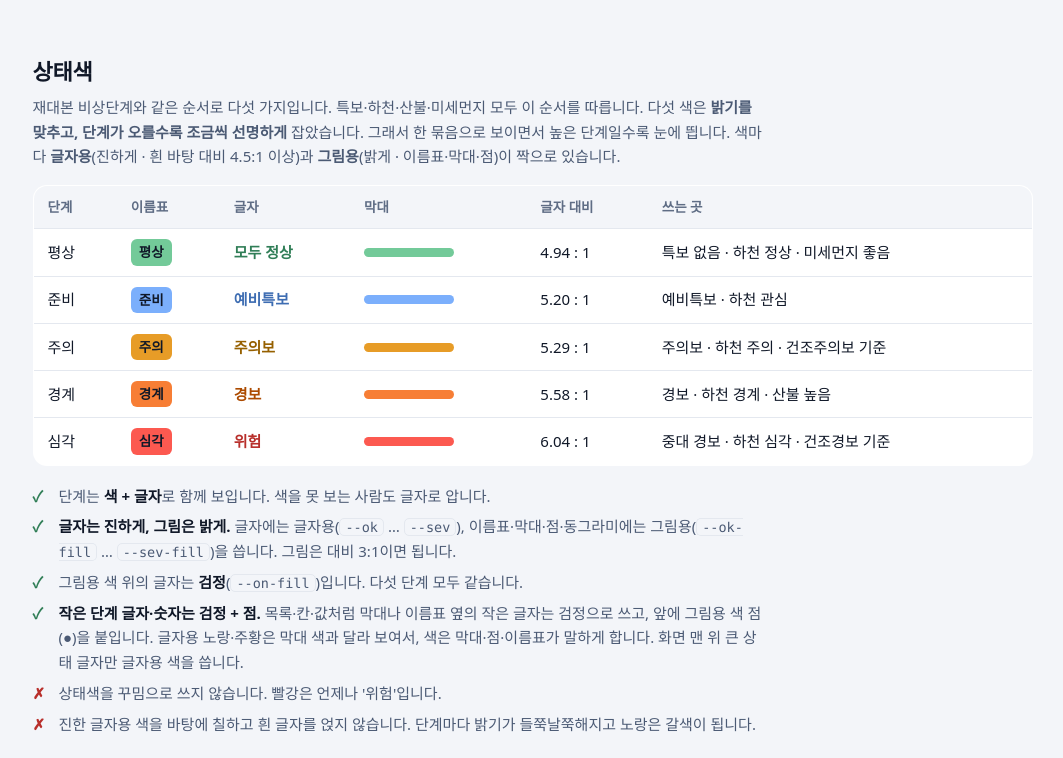
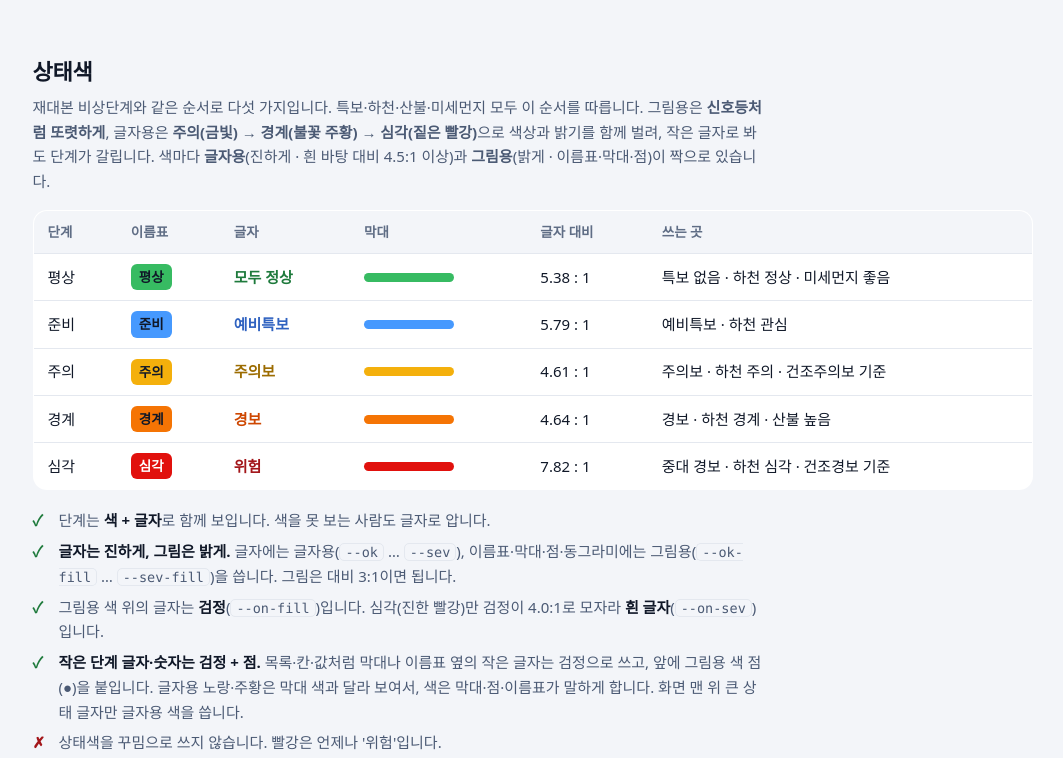
Before and after one commit to cosmicpado/design, a plain HTML site: page styles.html in a window 1280 px wide. Shown: the part 659-1417 px from the top of the page, without its empty margins (100-1163 px from the left). Drawn offline with Linux system fonts and the light colour scheme.

Commit message:
상태색 C-2 안: 그림용은 신호등처럼 또렷하게, 글자용은 주의·경계·심각을 색상과 밝기로 벌림
- 글자용: 평상 #1e7a3c · 준비 #2f62c0 · 주의 #9c6c01(금빛) · 경계 #ce4701(불꽃 주황) · 심각 #a3161a(짙은 빨강)
- 그림용: #37bb62 · #4699fe · #f4b00c · #f57404 · #e1110d — 심각이 분홍빛으로 보이던 것을 진짜 빨강으로
- 심각 이름표만 흰 글자(--on-sev) — 진한 빨강 위 검정은 4.0:1 로 모자란다

Co-Authored-By: Claude Opus 5.5 <noreply@anthropic.com>

```diff
--- a/components.css
+++ b/components.css
@@ -71,11 +71,11 @@
 .band b { font-size: 20px; font-weight: 800; color: var(--bt); }
 .band span { font-size: 14px; color: var(--ink2); }
 
-/* ── 이름표 ── 밝은 그림용 상태색 바탕 + 검은 글자(다섯 단계 모두 같은 방식). 단계 없음은 회색 바탕 + 흰 글자 */
+/* ── 이름표 ── 그림용 상태색 바탕 + 검은 글자. 심각(진한 빨강)만 흰 글자. 단계 없음은 회색 바탕 + 흰 글자 */
 .tag { display: inline-block; font-size: 13.5px; font-weight: 800; color: #fff; border-radius: 6px; padding: 2px 8px; background: var(--ink3); }
 .tag.ok, .tag.ready, .tag.caution, .tag.alert, .tag.severe { color: var(--on-fill); }
 .tag.ok { background: var(--ok-fill); } .tag.ready { background: var(--blue-fill); } .tag.caution { background: var(--amb-fill); }
-.tag.alert { background: var(--warn-fill); } .tag.severe { background: var(--sev-fill); }
+.tag.alert { background: var(--warn-fill); } .tag.severe { background: var(--sev-fill); color: var(--on-sev); }
 
 /* ── 단계 점 ── 작은 단계 글자 앞에 그림용 색 동그라미. 글자는 검정 */
 .lv { display: inline-flex; align-items: center; gap: 6px; font-weight: 800; color: var(--ink); }
--- a/styles.html
+++ b/styles.html
@@ -35,20 +35,20 @@
 
   <h2 id="status">상태색</h2>
   <p>재대본 비상단계와 같은 순서로 다섯 가지입니다. 특보·하천·산불·미세먼지 모두 이 순서를 따릅니다.
-    다섯 색은 <b>밝기를 맞추고, 단계가 오를수록 조금씩 선명하게</b> 잡았습니다. 그래서 한 묶음으로 보이면서 높은 단계일수록 눈에 띕니다.
+    그림용은 <b>신호등처럼 또렷하게</b>, 글자용은 <b>주의(금빛) → 경계(불꽃 주황) → 심각(짙은 빨강)</b>으로 색상과 밝기를 함께 벌려, 작은 글자로 봐도 단계가 갈립니다.
     색마다 <b>글자용</b>(진하게 · 흰 바탕 대비 4.5:1 이상)과 <b>그림용</b>(밝게 · 이름표·막대·점)이 짝으로 있습니다.</p>
   <table class="scale">
     <tr><th>단계</th><th>이름표</th><th>글자</th><th>막대</th><th>글자 대비</th><th>쓰는 곳</th></tr>
-    <tr><td>평상</td><td><span class="tag ok">평상</span></td><td style="color:var(--ok);font-weight:800">모두 정상</td><td><i style="display:block;width:90px;height:9px;border-radius:6px;background:var(--ok-fill)"></i></td><td>4.94 : 1</td><td>특보 없음 · 하천 정상 · 미세먼지 좋음</td></tr>
-    <tr><td>준비</td><td><span class="tag ready">준비</span></td><td style="color:var(--blue);font-weight:800">예비특보</td><td><i style="display:block;width:90px;height:9px;border-radius:6px;background:var(--blue-fill)"></i></td><td>5.20 : 1</td><td>예비특보 · 하천 관심</td></tr>
-    <tr><td>주의</td><td><span class="tag caution">주의</span></td><td style="color:var(--amb);font-weight:800">주의보</td><td><i style="display:block;width:90px;height:9px;border-radius:6px;background:var(--amb-fill)"></i></td><td>5.29 : 1</td><td>주의보 · 하천 주의 · 건조주의보 기준</td></tr>
-    <tr><td>경계</td><td><span class="tag alert">경계</span></td><td style="color:var(--warn);font-weight:800">경보</td><td><i style="display:block;width:90px;height:9px;border-radius:6px;background:var(--warn-fill)"></i></td><td>5.58 : 1</td><td>경보 · 하천 경계 · 산불 높음</td></tr>
-    <tr><td>심각</td><td><span class="tag severe">심각</span></td><td style="color:var(--sev);font-weight:800">위험</td><td><i style="display:block;width:90px;height:9px;border-radius:6px;background:var(--sev-fill)"></i></td><td>6.04 : 1</td><td>중대 경보 · 하천 심각 · 건조경보 기준</td></tr>
+    <tr><td>평상</td><td><span class="tag ok">평상</span></td><td style="color:var(--ok);font-weight:800">모두 정상</td><td><i style="display:block;width:90px;height:9px;border-radius:6px;background:var(--ok-fill)"></i></td><td>5.38 : 1</td><td>특보 없음 · 하천 정상 · 미세먼지 좋음</td></tr>
+    <tr><td>준비</td><td><span class="tag ready">준비</span></td><td style="color:var(--blue);font-weight:800">예비특보</td><td><i style="display:block;width:90px;height:9px;border-radius:6px;background:var(--blue-fill)"></i></td><td>5.79 : 1</td><td>예비특보 · 하천 관심</td></tr>
+    <tr><td>주의</td><td><span class="tag caution">주의</span></td><td style="color:var(--amb);font-weight:800">주의보</td><td><i style="display:block;width:90px;height:9px;border-radius:6px;background:var(--amb-fill)"></i></td><td>4.61 : 1</td><td>주의보 · 하천 주의 · 건조주의보 기준</td></tr>
+    <tr><td>경계</td><td><span class="tag alert">경계</span></td><td style="color:var(--warn);font-weight:800">경보</td><td><i style="display:block;width:90px;height:9px;border-radius:6px;background:var(--warn-fill)"></i></td><td>4.64 : 1</td><td>경보 · 하천 경계 · 산불 높음</td></tr>
+    <tr><td>심각</td><td><span class="tag severe">심각</span></td><td style="color:var(--sev);font-weight:800">위험</td><td><i style="display:block;width:90px;height:9px;border-radius:6px;background:var(--sev-fill)"></i></td><td>7.82 : 1</td><td>중대 경보 · 하천 심각 · 건조경보 기준</td></tr>
   </table>
   <ul class="rules">
     <li class="do">단계는 <b>색 + 글자</b>로 함께 보입니다. 색을 못 보는 사람도 글자로 압니다.</li>
     <li class="do"><b>글자는 진하게, 그림은 밝게.</b> 글자에는 글자용(<code>--ok</code> … <code>--sev</code>), 이름표·막대·점·동그라미에는 그림용(<code>--ok-fill</code> … <code>--sev-fill</code>)을 씁니다. 그림은 대비 3:1이면 됩니다.</li>
-    <li class="do">그림용 색 위의 글자는 <b>검정</b>(<code>--on-fill</code>)입니다. 다섯 단계 모두 같습니다.</li>
+    <li class="do">그림용 색 위의 글자는 <b>검정</b>(<code>--on-fill</code>)입니다. 심각(진한 빨강)만 검정이 4.0:1로 모자라 <b>흰 글자</b>(<code>--on-sev</code>)입니다.</li>
     <li class="do"><b>작은 단계 글자·숫자는 검정 + 점.</b> 목록·칸·값처럼 막대나 이름표 옆의 작은 글자는 검정으로 쓰고, 앞에 그림용 색 점(●)을 붙입니다. 글자용 노랑·주황은 막대 색과 달라 보여서, 색은 막대·점·이름표가 말하게 합니다. 화면 맨 위 큰 상태 글자만 글자용 색을 씁니다.</li>
     <li class="dont">상태색을 꾸밈으로 쓰지 않습니다. 빨강은 언제나 '위험'입니다.</li>
     <li class="dont">진한 글자용 색을 바탕에 칠하고 흰 글자를 얹지 않습니다. 단계마다 밝기가 들쭉날쭉해지고 노랑은 갈색이 됩니다.</li>
--- a/tokens.css
+++ b/tokens.css
@@ -2,10 +2,10 @@
    충북소방 기상정보통합플랫폼(종합 현황·재해별 집중 감시)에서 실제로 쓰는 값을 옮겼다.
    다른 화면에서 쓸 때는 이 파일을 그대로 불러와 var(--이름) 으로 쓴다.
    · 밝은 화면이 기본, <html data-theme="dark"> 이면 어두운 화면
-   · 상태색 다섯 단계는 밝기를 맞추고, 단계가 오를수록 조금씩 선명하게 잡았다(OKLCH 선명함 글자 0.10→0.175, 그림 0.11→0.20)
-     — 다섯 색이 한 묶음으로 보이고, 높은 단계가 더 눈에 띈다
-   · 글자용(ok·blue·amb·warn·sev): 흰 바탕 대비 4.9~6.0:1(WCAG AA)
-   · 그림용(-fill): 이름표·막대·점·동그라미. 밝은 색 위에 검은 글자(대비 5.7~9.0:1). 흰 글자를 얹지 않는다 */
+   · 상태색 다섯 단계 — 그림용(-fill)은 신호등처럼 또렷하게, 글자용은 주의(금빛) → 경계(불꽃 주황) → 심각(짙은 빨강)으로
+     색상과 밝기를 함께 벌렸다(작은 글자로 봐도 주의·경계·심각이 갈린다)
+   · 글자용(ok·blue·amb·warn·sev): 흰 바탕 대비 4.6~7.8:1(WCAG AA). 작은 단계 글자는 검정 + 점(.lv)
+   · 그림용(-fill): 이름표·막대·점·동그라미·테두리. 위 글자는 --on-fill(검정), 심각만 --on-sev(흰색) */
 :root {
   /* 바탕 · 글자 */
   --bg: #f3f5f9;        /* 화면 바탕 */
@@ -20,12 +20,13 @@
   --brand: #1d4ed8;     /* 고른 것 · 링크 · 주요 단추 */
 
   /* 상태 — 재대본 단계와 같은 순서: 평상 → 준비 → 주의 → 경계 → 심각 */
-  --ok: #307e57;   --ok-fill: #73ca99;   --okbg: #ecf8f2;
-  --blue: #3e6db2; --blue-fill: #7baffc;
-  --amb: #966000;  --amb-fill: #e79c27;
-  --warn: #ac4b00; --warn-fill: #f77e35; --warnbg: #fff4e6;
-  --sev: #b82f2b;  --sev-fill: #fc5950;  --sevbg: #fef0ef;
+  --ok: #1e7a3c;   --ok-fill: #37bb62;   --okbg: #ecf8f2;
+  --blue: #2f62c0; --blue-fill: #4699fe;
+  --amb: #9c6c01;  --amb-fill: #f4b00c;
+  --warn: #ce4701; --warn-fill: #f57404; --warnbg: #fff4e6;
+  --sev: #a3161a;  --sev-fill: #e1110d;  --sevbg: #fef0ef;
   --on-fill: #101828;   /* 그림용 색 위 글자 */
+  --on-sev: #ffffff;    /* 심각(진한 빨강) 위 글자만 흰색 — 검정은 4.0:1 로 모자란다 */
 
   /* 글꼴 · 모서리 · 움직임 */
   --font: 'Pretendard Variable', Pretendard, 'Malgun Gothic', system-ui, sans-serif;
@@ -54,6 +55,7 @@
   --warn: #fb923c; --warn-fill: #fb923c; --warnbg: rgba(251, 146, 60, .13);
   --sev: #f87171;  --sev-fill: #f87171;  --sevbg: rgba(248, 113, 113, .14);
   --on-fill: #0b1220;
+  --on-sev: #0b1220;
   --shadow-pop: 0 8px 26px -10px rgba(0, 0, 0, .6);
 }
 
```
Also changed, not shown: components.html (+1 -1 lines).
